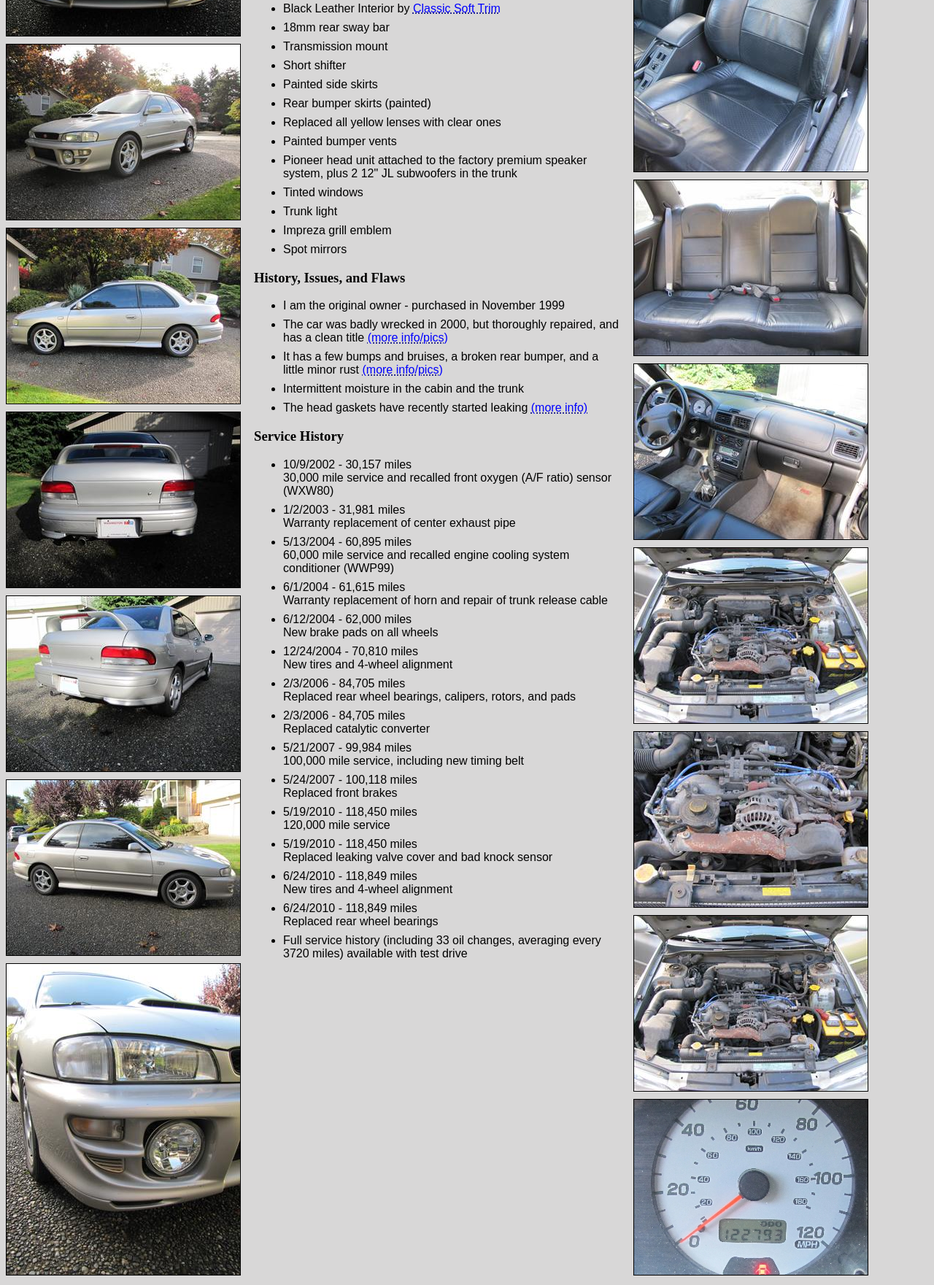
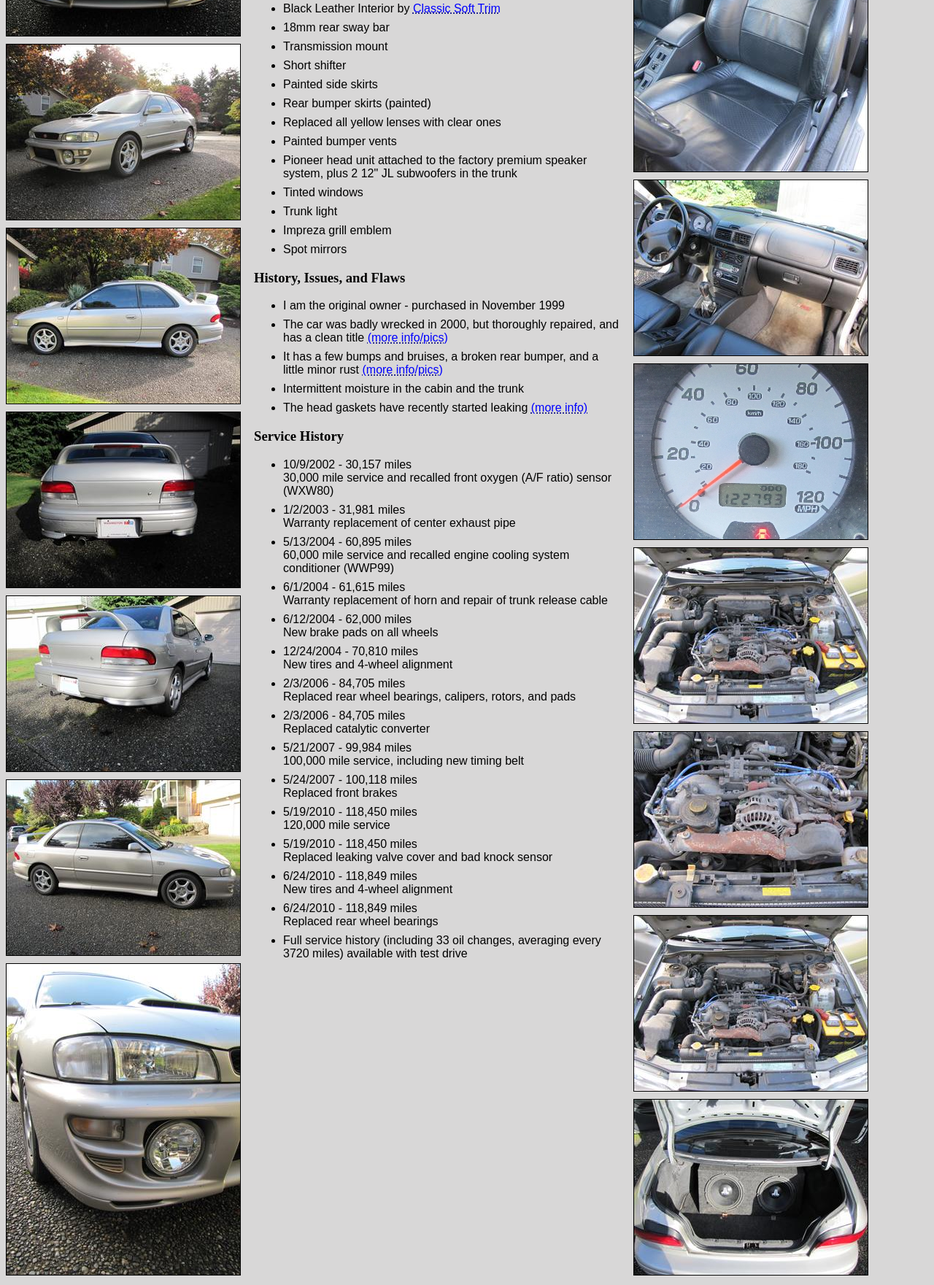
Before and after one commit to jeffhandley/2000subaru, a plain HTML site: page index.html in a window 1280 px wide. Shown: the part 452-2213 px from the top of the page at 73% size. Drawn offline with nearby package versions, Linux system fonts and the light colour scheme.

Commit message:
Added trunk picture

```diff
--- a/index.html
+++ b/index.html
@@ -75,12 +75,12 @@
         <div id="right">
             <img src="Pictures/IMG_5903.mobile.jpg" alt="Front Seats" />
             <img src="Pictures/IMG_5904.mobile.jpg" alt="Driver's Seat'" />
-            <img src="Pictures/IMG_5907.mobile.jpg" alt="Rear Seat" />
             <img src="Pictures/IMG_5906.mobile.jpg" alt="Dash" />
+            <img src="Pictures/IMG_5912.mobile.jpg" alt="Odomoeter - 122793" />
             <img src="Pictures/IMG_5909.mobile.jpg" alt="Under the hood" />
             <img src="Pictures/IMG_5910.mobile.jpg" alt="Engine bay" />
             <img src="Pictures/IMG_5909.mobile.jpg" alt="Under the hood" />
-            <img src="Pictures/IMG_5912.mobile.jpg" alt="Odomoeter - 122793" />
+            <img src="Pictures/IMG_5908.mobile.jpg" alt="In the trunk" />
         </div>
         <script type="text/javascript" src="http://ajax.aspnetcdn.com/ajax/jQuery/jquery-1.6.4.min.js"></script>
         <script type="text/javascript" src="picturepop.js"></script>
```
